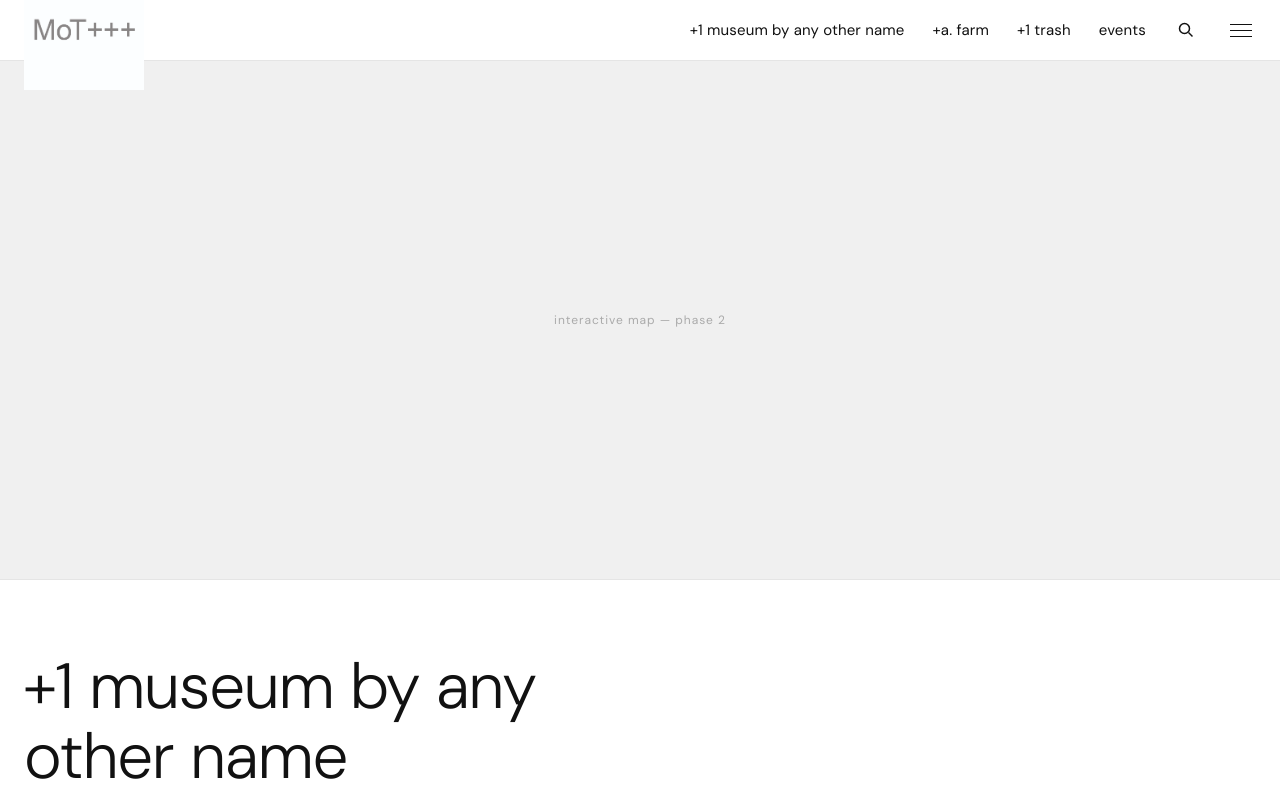
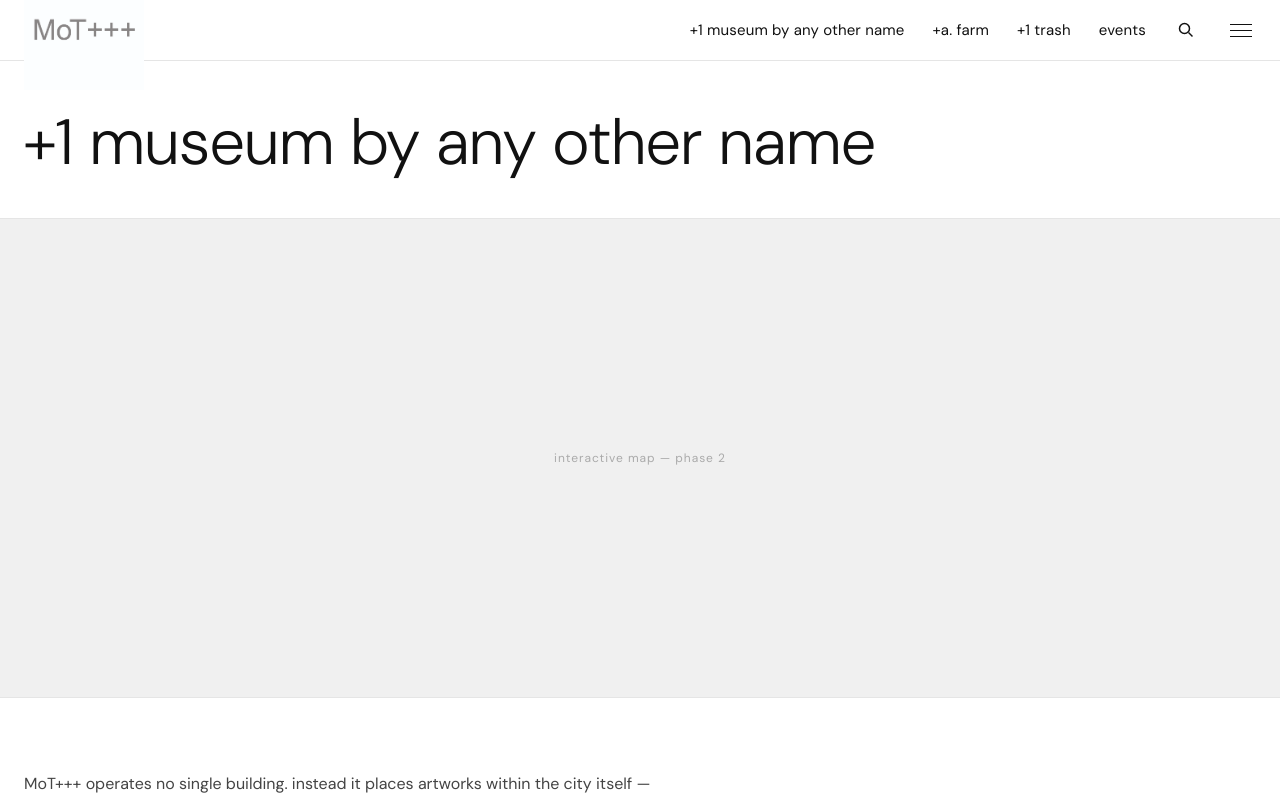
Before and after one commit to motplusplusplus/motplusplus-site, a Next.js app: page / in a window 1280 px wide. Shown: the top 800 px of the page. Built offline with nearby package versions, Linux system fonts and the light colour scheme.

Commit message:
move +1 museum heading above map placeholder on homepage

```diff
--- a/app/page.tsx
+++ b/app/page.tsx
@@ -1,16 +1,37 @@
 export default function Home() {
   return (
     <>
-      {/* hero placeholder */}
+      {/* heading above map */}
+      <div
+        style={{
+          maxWidth: "1400px",
+          margin: "0 auto",
+          padding: "48px 24px 40px",
+        }}
+      >
+        <h1
+          style={{
+            fontSize: "clamp(36px, 5vw, 64px)",
+            fontWeight: 300,
+            lineHeight: 1.1,
+            letterSpacing: "-0.02em",
+          }}
+        >
+          +1 museum by any other name
+        </h1>
+      </div>
+
+      {/* hero map placeholder */}
       <div
         style={{
           width: "100%",
-          height: "65vh",
-          minHeight: "400px",
+          height: "60vh",
+          minHeight: "380px",
           backgroundColor: "#f0f0f0",
           display: "flex",
           alignItems: "center",
           justifyContent: "center",
+          borderTop: "1px solid #e5e5e5",
           borderBottom: "1px solid #e5e5e5",
         }}
       >
@@ -25,7 +46,7 @@ export default function Home() {
         </p>
       </div>
 
-      {/* content below hero */}
+      {/* content below map */}
       <div
         style={{
           maxWidth: "1400px",
@@ -34,18 +55,6 @@ export default function Home() {
         }}
       >
         <div style={{ maxWidth: "640px" }}>
-          <h1
-            style={{
-              fontSize: "clamp(36px, 5vw, 64px)",
-              fontWeight: 300,
-              lineHeight: 1.1,
-              letterSpacing: "-0.02em",
-              marginBottom: "40px",
-            }}
-          >
-            +1 museum by any other name
-          </h1>
-
           <p
             style={{
               fontSize: "16px",
```
